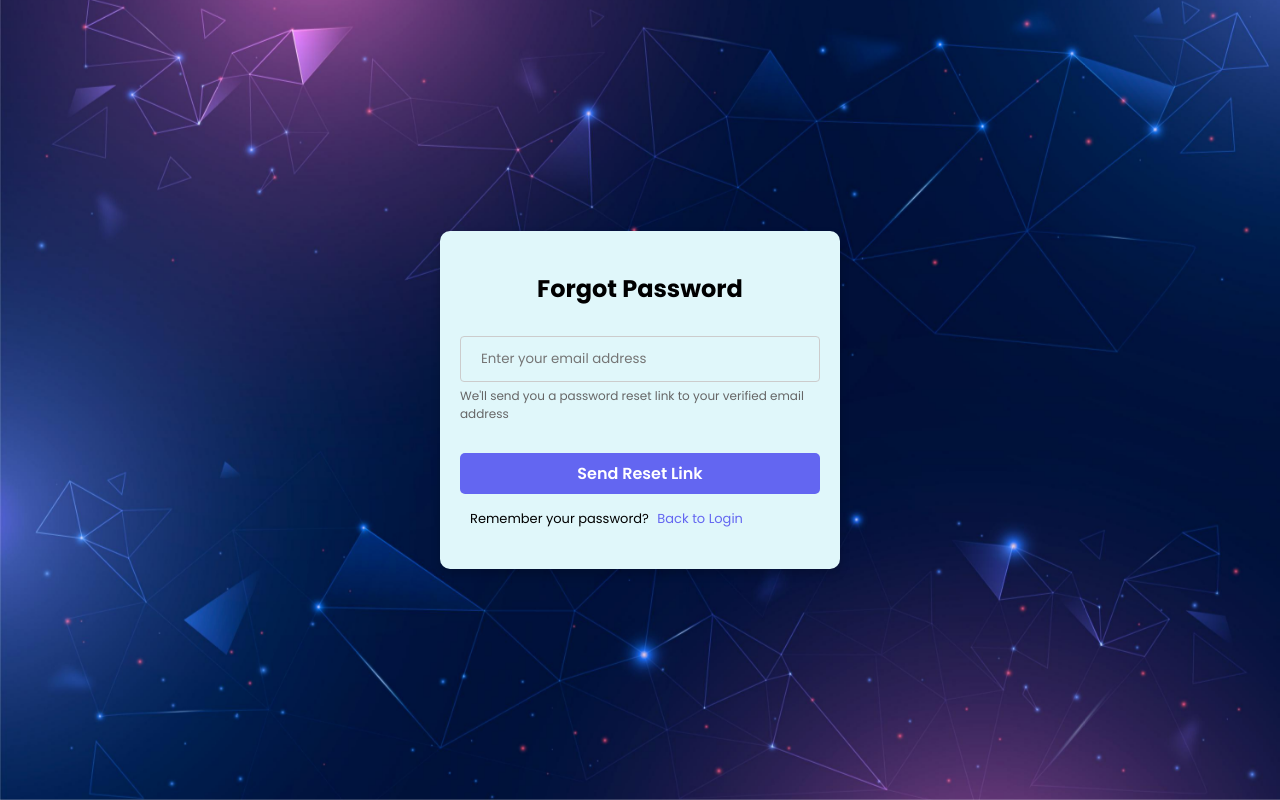
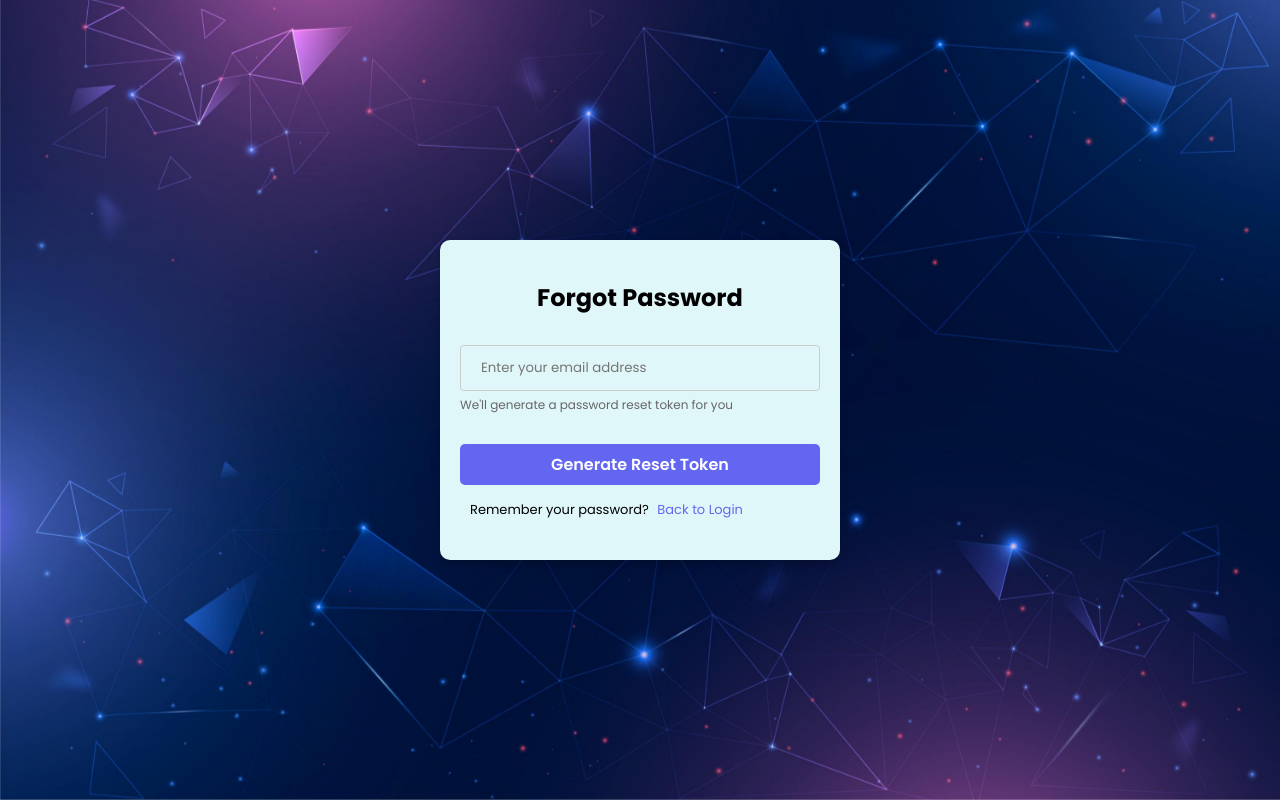
Before and after one commit to himanshi-srivastava1/link-up, a React (Create React App) app in the folder client/: page /forgot_pass in a window 1280 px wide. Built offline with nearby package versions, Linux system fonts and the light colour scheme; no server answers.

Commit message:
remove email verification

```diff
--- a/client/src/pages/forgotPassword/index.js
+++ b/client/src/pages/forgotPassword/index.js
@@ -20,7 +20,16 @@ function ForgotPassword() {
             const response = await forgotPassword(email);
 
             if (response.success) {
-                toast.success("Password reset link sent to your email!");
+                // Check if token is returned (new flow) or email sent (old flow)
+                if (response.data && response.data.resetToken) {
+                    // New token-based flow
+                    toast.success("Password reset token generated!");
+                    setToken(response.data.resetToken);
+                    setIsResetMode(true);
+                } else {
+                    // Fallback for old email flow
+                    toast.success("Password reset link sent to your email!");
+                }
                 setEmail("");
             } else {
                 toast.error(response.message);
@@ -80,9 +89,9 @@ function ForgotPassword() {
                                 required
                             />
                             <p style={{ fontSize: '12px', color: '#666', marginBottom: '20px' }}>
-                                We'll send you a password reset link to your verified email address
+                                We'll generate a password reset token for you
                             </p>
-                            <button className="signup_button">Send Reset Link</button>
+                            <button className="signup_button">Generate Reset Token</button>
                         </form>
                     ) : (
                         <form onSubmit={onResetSubmit}>
```
